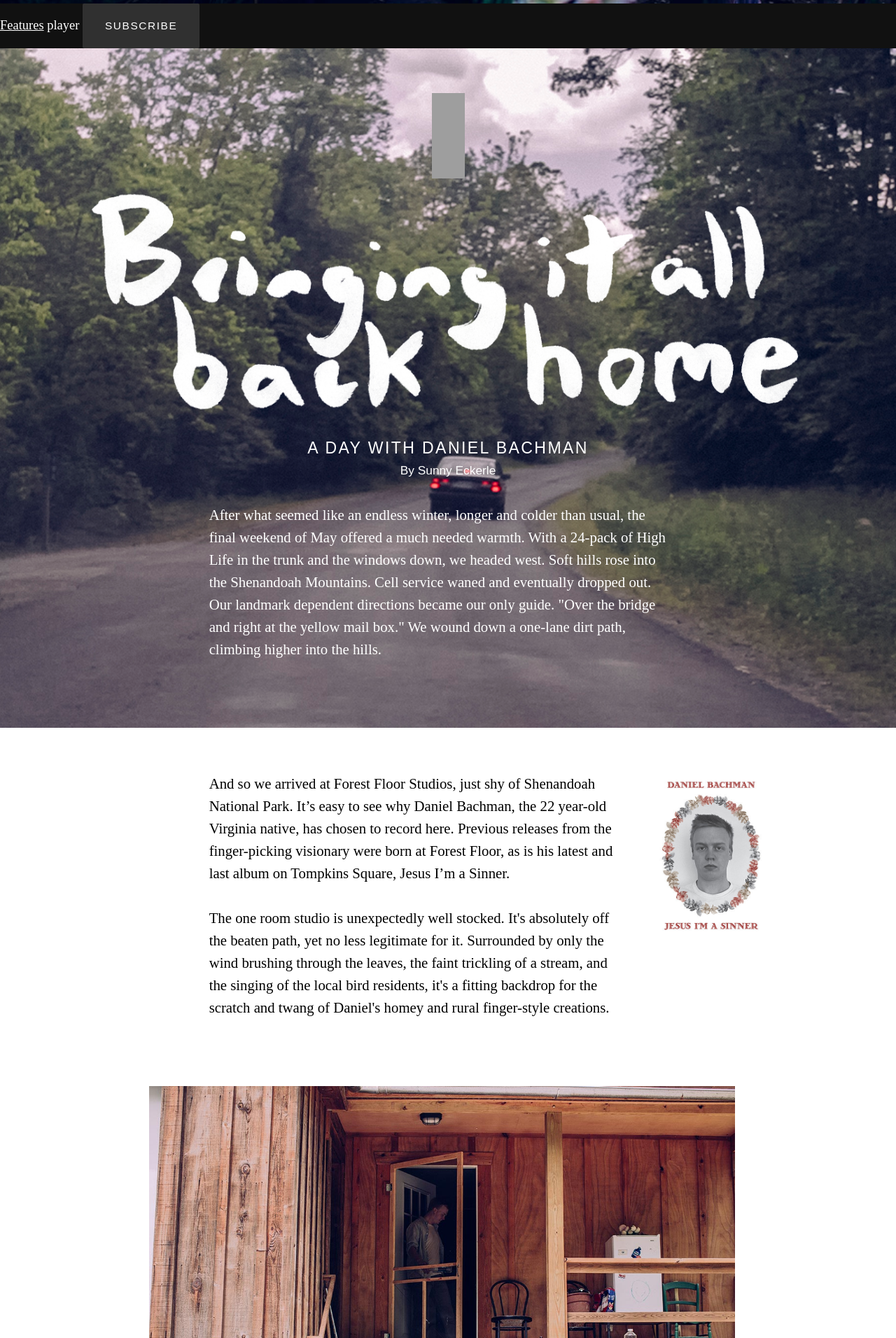
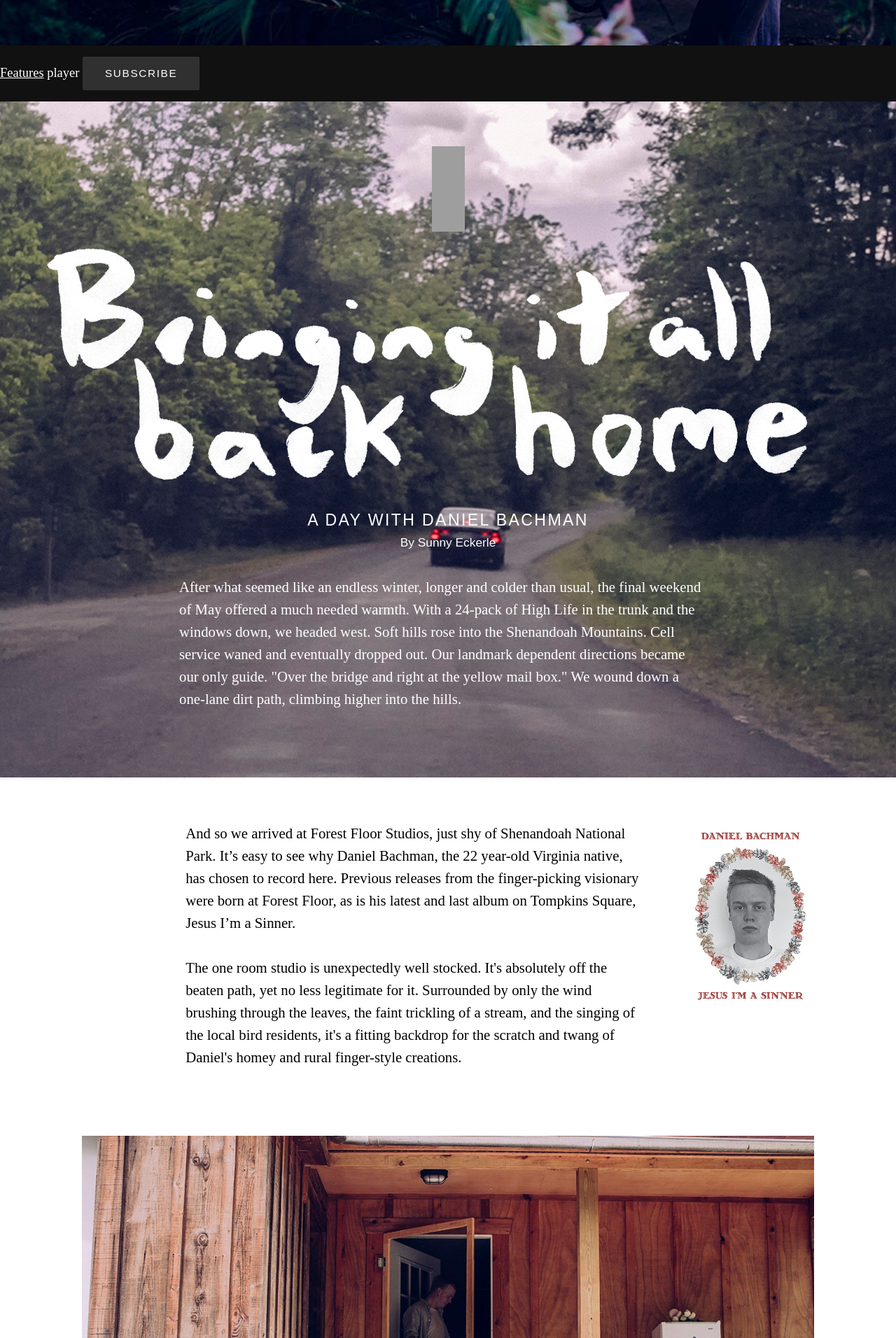
Before and after one commit to chrismuccioli/singles-club-v1, a PHP site: page / in a window 1280 px wide. Shown: the part 1003-2915 px from the top of the page at 70% size. Run offline with PHP 8.4, Linux system fonts and the light colour scheme; some libraries are stand-ins or nearby versions; grey boxes are pictures that could not be loaded.

Commit message:
Grid testing and adjustments

```diff
--- a/css/_buttons.scss
+++ b/css/_buttons.scss
@@ -10,6 +10,11 @@
   padding-right: 2rem;
   padding-left: 2rem;
   border-radius: 2px;
+}
+
+.button-small {
+  height: 3rem;
+  line-height: 3rem;
 }
 
 .button-circle {
--- a/css/_grid.scss
+++ b/css/_grid.scss
@@ -6,22 +6,28 @@
 
 $gutter: 1.6%;
 
+.container {
+  padding-right: 2rem;
+  padding-left: 2rem;
+}
+
 @media (min-width: 768px){
   .col {
     float:left;
-    margin-left: $gutter;
-    &:first-child {
-      margin-left: 0;
-    }
+    margin-left: $gutter/2;
+    margin-right: $gutter/2;
   }
 
   // 12 column grid
 
   .container {
-    max-width: 1024px;
+    overflow: hidden;
+    max-width: 1152px;
     margin-left: auto;
     margin-right: auto;
   }
+
+  .container-8 {}
 
   .col-12,
   .span_12_of_12 {
@@ -30,67 +36,56 @@ $gutter: 1.6%;
 
   .col-11,
   .span_11_of_12 {
-    // width: 91.53%;
     width: percentage(11/12) - $gutter;
   }
 
   .col-10,
   .span_10_of_12 {
-    // width: 83.06%;
     width: percentage(10/12) - $gutter;
   }
 
   .col-9,
   .span_9_of_12 {
-    // width: 74.6%;
     width: percentage(9/12) - $gutter;
   }
 
   .col-8,
   .span_8_of_12 {
-    // width: 66.13%;
     width: percentage(8/12) - $gutter;
   }
 
   .col-7,
   .span_7_of_12 {
-    // width: 57.66%;
     width: percentage(7/12) - $gutter;
   }
 
   .col-6,
   .span_6_of_12 {
-    // width: 49.2%;
     width: percentage(6/12) - $gutter;
   }
 
   .col-5,
   .span_5_of_12 {
-    // width: 40.73%;
     width: percentage(5/12) - $gutter;
   }
 
   .col-4,
   .span_4_of_12 {
-    // width: 32.26%;
     width: percentage(4/12) - $gutter;
   }
 
   .col-3,
   .span_3_of_12 {
-    // width: 23.8%;
     width: percentage(3/12) - $gutter;
   }
 
   .col-2,
   .span_2_of_12 {
-    // width: 15.33%;
     width: percentage(2/12) - $gutter;
   }
 
   .col-1,
   .span_1_of_12 {
-    // width: 6.86%;
     width: percentage(1/12) - $gutter;
   }
 
--- a/css/_theme.scss
+++ b/css/_theme.scss
@@ -30,4 +30,7 @@ $green: #79f6b9;
 .button-border {
   color: #fff;
   border: 6px solid;
+  &:hover {
+    color: $green;
+  }
 }
--- a/css/style.css
+++ b/css/style.css
@@ -353,15 +353,19 @@ h5, h6, dl, ol, ul, p, .p {
 
   .l-x66 {
     width: 66.66667%; } }
+.container {
+  padding-right: 2rem;
+  padding-left: 2rem; }
+
 @media (min-width: 768px) {
   .col {
     float: left;
-    margin-left: 1.6%; }
-    .col:first-child {
-      margin-left: 0; }
+    margin-left: 0.8%;
+    margin-right: 0.8%; }
 
   .container {
-    max-width: 1024px;
+    overflow: hidden;
+    max-width: 1152px;
     margin-left: auto;
     margin-right: auto; }
 
@@ -464,6 +468,10 @@ h5, h6, dl, ol, ul, p, .p {
   padding-left: 2rem;
   border-radius: 2px; }
 
+.button-small {
+  height: 3rem;
+  line-height: 3rem; }
+
 .button-circle {
   display: inline-block;
   width: 4rem;
@@ -550,3 +558,5 @@ h5, h6, dl, ol, ul, p, .p {
 .button-border {
   color: #fff;
   border: 6px solid; }
+  .button-border:hover {
+    color: #79f6b9; }
--- a/index.html
+++ b/index.html
@@ -8,18 +8,6 @@
   <meta name="viewport" content="width=device-width, initial-scale=1">
   <link rel="icon" href="favicon.png" />
   <link rel="stylesheet" href="css/style.css" />
-  <script type="text/javascript">
-    WebFontConfig = { fontdeck: { id: '39874' } };
-    (function() {
-      var wf = document.createElement('script');
-      wf.src = ('https:' == document.location.protocol ? 'https' : 'http') +
-      '://ajax.googleapis.com/ajax/libs/webfont/1/webfont.js';
-      wf.type = 'text/javascript';
-      wf.async = 'true';
-      var s = document.getElementsByTagName('script')[0];
-      s.parentNode.insertBefore(wf, s);
-    })();
-  </script>
 </head>
 
 <body class="responsive" ng-app="plangular">
@@ -28,7 +16,7 @@
     nav here
   </nav>
 
-  <header class="center px2 py4 white bg-black bg-cover bg-center" style="background-image: url(images/daniel-hero.jpg)">
+  <header class="center py4 white bg-black bg-cover bg-center" style="background-image: url(images/daniel-hero.jpg)">
     <img src="images/danielbachman.svg" alt="Daniel Bachman" class="fit m-x33 l-x33 mb4" />
     <div class="container">
       <div plangular src="https://soundcloud.com/singlesclubfm/coming-home">
@@ -36,8 +24,8 @@
         <div class="clearfix mb1">
           <div class="col col-8 pre-2 post-2 clearfix">
             <div class="left mr1">
-              <a href ng-click="player.play(track)" ng-hide="player.playing == track" class="white">Play</a>
-              <a href ng-click="player.pause()" ng-show="player.playing == track" class="white">Pause</a>
+              <a href ng-click="player.play(track)" ng-hide="player.playing == track" class="button-circle button-border">Play</a>
+              <a href ng-click="player.pause()" ng-show="player.playing == track" class="button-circle button-border">Pause</a>
             </div>
             <div class="progress clearfix">
               <div class="progress-background bg-white"></div>
@@ -53,23 +41,21 @@
     </div>
   </header>
 
-  <div class="white bg-black">
+  <div class="white bg-black py1">
     <a href class="white">Features</a>
     <span>player</span>
-    <a href class="apercu caps button button-grey">Subscribe</a>
+    <a href class="apercu caps button button-small button-grey">Subscribe</a>
   </div>
 
-  <article class="">
-    <div class="white bg-grey px2 py4 bg-cover bg-center" style="background-image: url(images/daniel-intro.jpg)">
+  <article id="bringing-it-all-back-home" class="">
+    <div class="white bg-grey py4 bg-cover bg-center" style="background-image: url(images/daniel-intro.jpg)">
       <div class="container">
         <img src="images/numeral-1.svg" width="47" height="122" class="block mx-auto" alt="1" />
         <img src="images/bringingitallbackhome.png" alt="Bringing it all back home" class="fit" />
         <h2 class="center apercu caps mb0">A Day with Daniel Bachman</h2>
         <p class="center apercu">By Sunny Eckerle</p>
-        <div class="clearfix">
-          <div class="col col-8 pre-2 post-2">
+        <div class="col-8 pre-2 post-2">
           <p>After what seemed like an endless winter, longer and colder than usual, the final weekend of May offered a much needed warmth. With a 24-pack of High Life in the trunk and the windows down, we headed west. Soft hills rose into the Shenandoah Mountains. Cell service waned and eventually dropped out. Our landmark dependent directions became our only guide. "Over the bridge and right at the yellow mail box." We wound down a one-lane dirt path, climbing higher into the hills.</p>
-          </div>
         </div>
       </div>
     </div>
@@ -82,27 +68,25 @@
         <img src="images/jesusimasinner.jpg" alt="Jesus I'm a Sinner" class="fit" />
       </div>
     </div>
-    <div class="container clearfix mb4">
-      <div class="col col-10 pre-1 post-1">
+    <div class="container col-10 pre-1 post-1 mb4">
       <img src="images/daniel-studio.jpg" alt="Studio" class="fit" />
     </div>
-    </div>
-    <div class="container clearfix">
+    <div class="container">
       <div class="col col-8 pre-2 post-2">
         <p>Hellos are exchanged with Daniel, beers are opened, and we're introduced to Forrest Marquisee, the producer at Forest Floor Studios. Inside the small studio, Daniel gets to work, starting where he and Forrest left off the day before. Much of the recording is finished when we arrive on Saturday, Daniel having been at the studio for a few days already. After only one false start, Daniel records the final track for the album with the front door open, the sounds from outside creeping through the screen door.</p>
         <p>Our remaining time is spent outside, learning about the studio, Rappahannock County, and Daniel's home state of Virginia. We head to the stream not 50 feet from the studio, and stand barefoot in it as Daniel tells us all about where we are, often pointing one way or another to a landmark that correlates to one of his songs. He knows this place well, his casual explanations clearly well worn from time and use. He enjoys sharing his love for his home, which he does most successfully through his music. Sun Over Old Rag, Seven Pines, 218 to Caledon - all song titles of his as well as references to the Old Dominion.</p>
       </div>
     </div>
-    <aside style="background-image: url(images/daniel-water.jpg); min-height: 128px;" class="bg-cover px2 py2 white">
+    <aside style="background-image: url(images/daniel-water.jpg); min-height: 128px;" class="bg-cover px2 py2 mb4 white">
       <img src="images/sunoveroldrag_sevenpines.png" alt="lyrics" class="x50 fit" />
     </aside>
-    <div class="container clearfix">
+    <div class="container">
       <div class="col col-8 pre-2 post-2">
         <p>Forrest gives us a tour of the area including a botany lesson, complete with tastings. We all pluck a bud of honeysuckle and carefully pull out the stemen for a small taste of sweetness. We're invited into Forrest's home, just up the hill, to see his father's guitar workshop and even try our hand at a few of the fully handmade instruments.</p>
         <p>As the morning warms into afternoon, rainclouds begin to creep across the sky and signal our time to move on. Forest Floor Studio is only the first stop of the day. In a semi-frantic rush, we help Daniel grab the last of his equipment, round up the unopened beers from the porch of the studio, and hop into Daniel's timeworn Volvo to start our trek back east, just as the rain starts to fall. The old car has served him well. This year alone, he’s spent 9 months on the road. This car has carried him across the country and back for many other years of touring and now, it carries us back east.</p>
       </div>
     </div>
-    <div class="container clearfix">
+    <div class="container mb2">
       <div class="col col-8 pre-1">
         <img src="images/daniel-car.jpg" alt="Daniel's car" class="fit" />
       </div>
@@ -110,16 +94,16 @@
         <img src="images/daniel-car-2.jpg" alt="Daniel's car" class="fit" />
       </div>
     </div>
-    <div class="container clearfix">
-      <div class="col col-8 pre-2 post-2">
+    <div class="container">
+      <div class="col-8 pre-2 post-2">
         <p>As we wind down the narrow lane that brought us in, the mountains give way to a flatter landscape. The brief rain has left the spring greenery damp and warm, the humidity creeping in the open windows.</p>
         <p>Eventually, the car swings around a wide bend somewhere near Culpepper, and Daniel points out Mount Pony, a small, nondescript hill just off the highway. He tells us that, what to any passerby would appear as nothing more than a lump on the land, is actually a secret mountain fortress. "The inside is hollow. The Federal Reserve used to keep gold in there, back in the sixties and seventies." He points out a strange structure nearer the road as we pass the old guard hut.</p>
         <p>The depth in which Daniel knows this land and these places is only reinforced as the day goes on. Few people have as visceral and strong a connection to where they grew up as he does. He's moved away before, having lived in Philadelphia for a time, but it's clear he's never really left this place, in mind or spirit. The music he creates mirrors this region in its loose style, its extreme but unassuming beauty, its charming imperfectness. Today we've been introduced to his muse and given a deep understanding of the roots of what he creates.</p>
       </div>
     </div>
     <img src="images/daniel-driving.jpg" alt="Driving" class="fit" />
-    <div class="container clearfix">
-      <div class="col col-8 pre-2 post-2">
+    <div class="container">
+      <div class="col-8 pre-2 post-2">
         <p>Our last destination is Fredericksburg. The house, Daniel's childhood home, is dim and cool, it's stillness disturbed only by the soft ticking of a clock and the few bits of dust that lazily drift in the sunlight that filters through the kitchen windows. The walls are covered in treasures we don't have time to explore. There are history books, artwork, and relics of Virginia's past, each with a story Daniel could tell, no doubt.</p>
         <p>Daniel decides against using his Guild guitar that we heard earlier in the day, instead choosing a 12-string that's perched in the living room, as though waiting for him. After a quick bit of tuning by ear, we head into the green and sunny backyard. Daniel takes a seat on the back patio with his guitar and as the sun begins to sink, we end the day in the place where it all began.</p>
       </div>
@@ -131,21 +115,38 @@
     </div>
   </article>
 
-  <article>
-    <h1>
-      Label Head: Josh Rosenthal
-      Why Tompkins Square Records is here to stay.
-      </h1>
+  <article id="label-head-josh-rosenthal">
+    <section class="apercu container center py4">
+      <h1 class="h1 caps">Josh Rosenthal</h1>
+      <h2 class="h2 caps mb2">Why Tompkins Square Records is here to stay.</h2>
       <p>By Adam Lehrer</p>
+    </section>
+    <div class="container">
+      <div class="colo-8 pre-2 post-2">
         <p>“It was never new and it’ll never get old and it’s a folk song,” says Oscar Issac as a deeply committed and crotchety folk singer in the Coen Brothers’ decidedly excellent film Inside Llewyn Davis. Though that quote will become clichéd in no time at all, it seems an apt description of the San Francisco-based record label Tompkins Square Records. “We’re different from a lot of labels because I enjoy doing archival work,” says TSR founder and owner Josh Rosenthal, “but I also enjoy working with new artists. There are labels that do one of those things well, not that many do both.”</p>
         <p>Rosenthal, who is in his mid-40s has a lean frame and full-head of hair suggesting he’s much younger than one might assume. He founded the label in 2005 in New York City and named it after his beloved park that became the label’s namesake. Tompkins Square Records has become a refuge for serious music geeks that love timeless music. Releasing records from up-and-comers Daniel Bachman and Hiss Golden Messeneger coupled with re-issues of incredible forgotten oddities like finger picker Don Bikoff’s Celestial Explosion and 1930s rural string- band Charlie Poole and the Highlanders’ Complete Paramount and Brunswick Recordings, Rosenthal has created a perrenial label aesthetic.</p>
         <p>“The label puts out good music and entails no political bullshit,” says 24-year old Chicago-based psych-folk guitarist Ryley Walker, who’s releasing his debut full-length album, A Home for Me on TSR in April, “I’m honored to be on the same roster as so many forward thinking musicians from the past and present.”</p>
         <p>Folk and jazz. Rural and urban. New and old. American. TSR has released albums that fit within at least one of all of these descriptors, but Rosenthal still works the label’s discography into a cohesive whole, a rare case in which the label is as much a part of the records’ appeal as the music itself. At the heart of it is an impassioned, committed and restless label head.</p>
         <p>Rosenthal’s father’s record collection proved to be the spark for his developing musical passion. While his father listened to a lot of ethnic music at home, it was his dad’s Beatles and Simon and Garfunkel records that resulted in an early, classic rock n’ roll fixation that would continue into his teenage years.“In the early days it was Stones and Zeppelin,” he says, “My first concert was Tom Petty. And of course Lou Reed was from Long Island. In our teens we were heavy into the Velvet Underground. Local guys.”</p>
+      </div>
+    </div>
+    <div class="p4 mb2 white bg-black">
+      image FPO
+    </div>
+    <div class="container">
+      <div class="col-8 pre-2 post-2">
         <p>Growing up in Long Island, Rosenthal fell in love with music while working at his high school radio station.“We were lucky enough to have one,” he says, “This was back in the 80s when the radio was still very powerful. Pretty much the only thing in town, there was no Internet. It was a powerful and sexy medium.”</p>
         <p>While there, Rosenthal immersed himself in the large record library at the station, discovering jazz, folk, blues and other forms of music that would later make up the bulk of Rosenthal’s record label. Along with instilling within him a passion for traditional American music, Rosenthal also credits his early days as a high school radio disc jockey with teaching him the basics of the record industry.“That’s where I started learning the business,” he says.</p>
         <p>Rosenthal held internships with PolyGram at the age of 16 and later at CMJ. He remembers making trips to New York City and hanging out with Bill Levenson, a pseudo-famous, rock n’ roll compilation producer described by Rosenthal as “sort of the king of the box set.” From Levenson he would learn to process of assembling a set of songs into a cohesive whole, a skill that would come in hand when developing Tompkins Square Records.</p>
         <p>Rosenthal eventually landed a job at Columbia Records working in their PR department and then a similar gig for Sony, but he soon tired of releasing music that he wasn’t passionate about. After his departure from the big leagues Tompkins Square Records would finally materialize. Eight years, six Grammy nominations and almost 100 releases later, Tompkins Square Records has become synonymous with a discernible level of excellence, making fans out of big time names like T. Bone Burnett, music producer and composer of the soundtrack for the aforementioned Inside Llewyn Davis, and Hal Willner, producer and former music director of Saturday Night Live. “When I see a record with the Tompkins Square marker I immediately buyit,” says Wilner in an interview with The Local East Village.</p>
+      </div>
+    </div>
+    <div class="container">
+      <div class="col-10 pre-1 post-1 bg-grey" style="height: 256px">
+      </div>
+    </div>
+    <div class="container">
+      <div class="col-8 pre-2 post-2">
         <p>The record industry is as competitive as ever, and indies like Tompkins Square Records have to be careful about handling business to remain profitable or at the very least break even. Rosenthal is cognizant of these challenges. “It is really difficult to maintain profitability unless you have a real head of steam on something,” he says, “If you have a project that is really moving, a box set that’s selling and has some nice momentum on it,  then you can make some money. If you’re selling an LP you’re only going to make a couple bucks per unit on it and you have to wait until you make money back on it.”</p>
         <p>Despite the gloomy reality of the modern record industry, Rosenthal isn’t an overly tense type of record honcho, exuding warmth, relaxation and laid-back experienced cool within his speech. He chalks up the label’s growth and the discovery of new performers and old records to re-release as an organic process of word-of-mouth and solid advice.</p>
         <p>“It’s kind of interesting how things happen,” he says, “Sharon Van Etten emailed me a few years ago and I didn’t know who she was. She said you should really check out William Tyler from Nashville and I did, but I didn’t know who she was. I didn’t even know she was an artist. But I did follow up on her tip and signed William Tyler. And then William told me about Hiss Golden Messenger and I signed him, and then Michael Taylor from that band told me he was friendly with Alice Gerard. That was like four releases that happened because Sharon Van Etten emailed me.”</p>
@@ -154,7 +155,13 @@
         <p>Records like these tend to appeal to the music lover who peruse used record stores all day, making Tompkins Square Records artists like Daniel Bachman, who just put out his fourth LP, Jesus, I’m a Sinner all the more important for attracting the thrill-seeking younger  demographic.</p>
         <p>“What’s interesting about Daniels music is how he crosses the line between the sub-sect that are interested in that classic Americana, Jack Rose-style music but yet is featured on current sites like Pitchfork, Paste, etc.” says Rosenthal. “Seems insane that he can reach those types of audiences with that style of playing.”</p>
         <p>Rosenthal describes Bachman as “gifted”. It is an ear for artists like Bachman that has helped Rosenthal maintain the aesthetic of  Tompkins Square Records while looking forward to the future. Rosenthal has created a label that musicians believe in and want to be a part of. That, more than anything else defines what Tompkins Square Records has achieved.</p>
+      </div>
+    </div>
+    <div class="container">
+      <div class="col-10 pre-1 post-1">
         <p>“It’s just one dude who’s always a phone call away,” says Walker, “I’m looking to be a part of a label that fosters creativity and has its shit together.”</p>
+      </div>
+    </div>
   </article>
 
   <article>
@@ -200,6 +207,19 @@
     </section>
   </article>
 
+  <script type="text/javascript">
+    WebFontConfig = { fontdeck: { id: '39874' } };
+    (function() {
+      var wf = document.createElement('script');
+      wf.src = ('https:' == document.location.protocol ? 'https' : 'http') +
+      '://ajax.googleapis.com/ajax/libs/webfont/1/webfont.js';
+      wf.type = 'text/javascript';
+      wf.async = 'true';
+      var s = document.getElementsByTagName('script')[0];
+      s.parentNode.insertBefore(wf, s);
+    })();
+  </script>
+
   <script src="//ajax.googleapis.com/ajax/libs/angularjs/1.2.9/angular.min.js"></script>
   <script src="js/plangular.js"></script>
 
```
Lines whose indentation alone changed are shown as unchanged.
